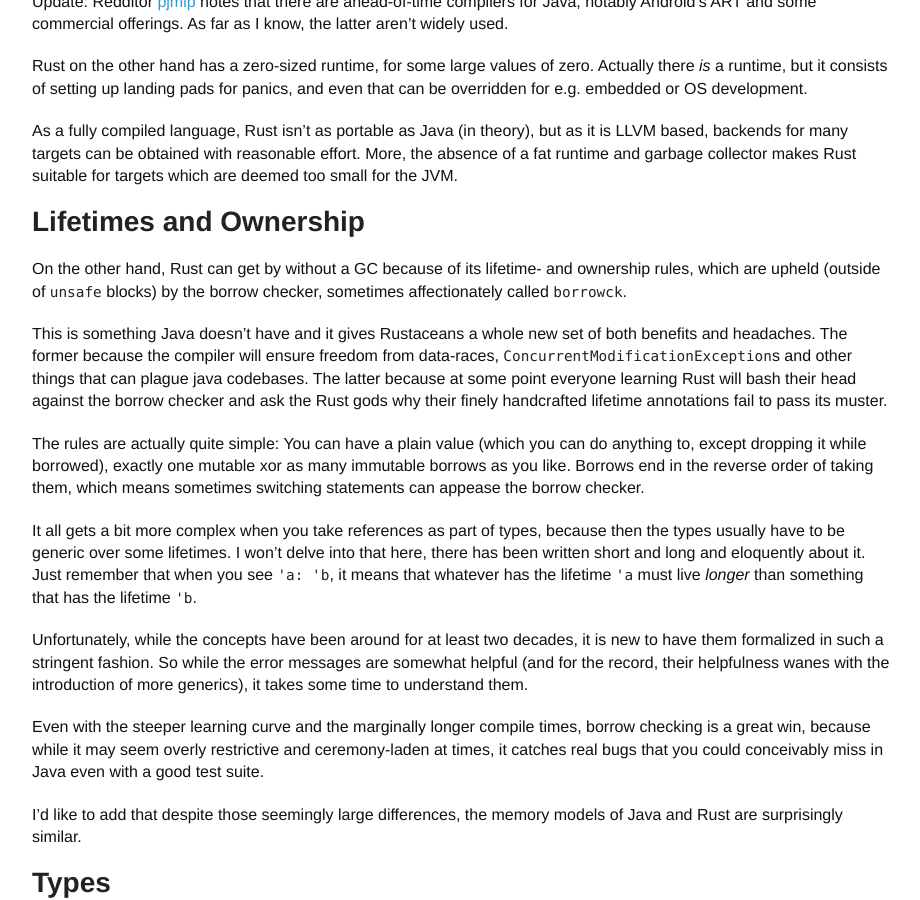
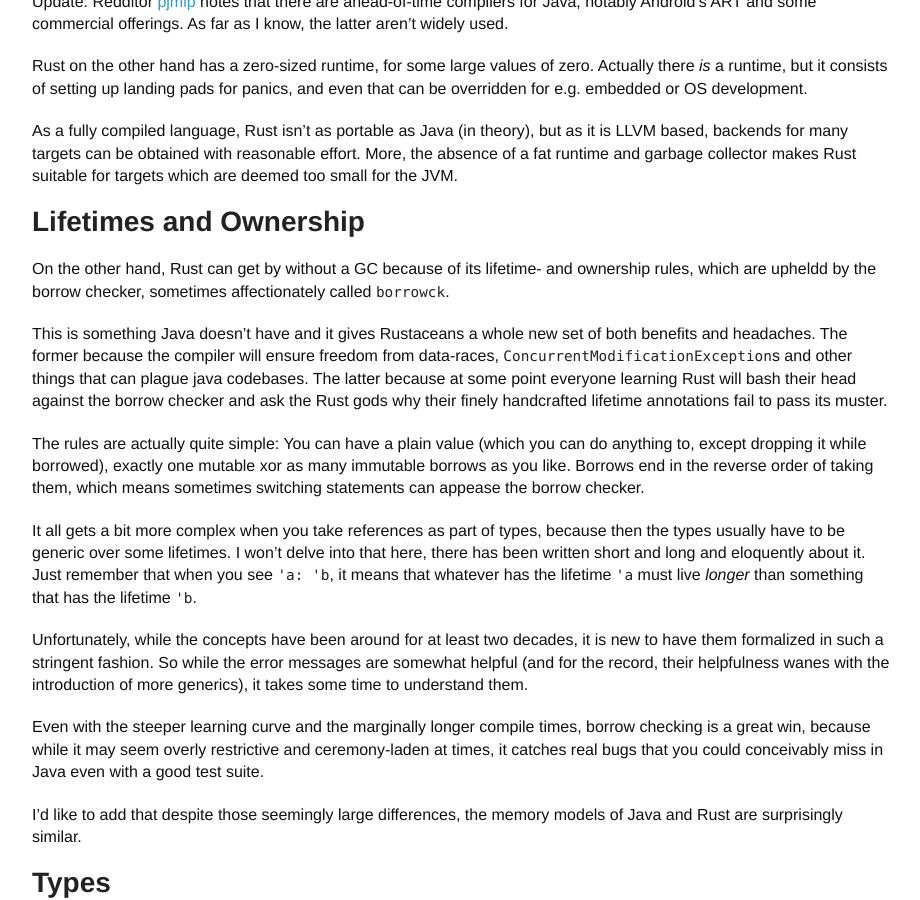
Before and after one commit to llogiq/llogiq.github.io, a Jekyll site: the page built from _posts/2016-02-28-java-rust.md, in a window 1280 px wide and 900 px high, scrolled down 1457 px. Shown: the whole window, without its empty margins (178-1098 px from the left). Built offline with Jekyll 4.4.1, drawn with Linux system fonts in a browser that asks for light colours.

Commit message:
Give borrowck more credit

```diff
--- a/_posts/2016-02-28-java-rust.md
+++ b/_posts/2016-02-28-java-rust.md
@@ -94,8 +94,8 @@ suitable for targets which are deemed too small for the JVM.
 # Lifetimes and Ownership
 
 On the other hand, Rust can get by without a GC because of its lifetime- and
-ownership rules, which are upheld (outside of `unsafe` blocks) by the borrow
-checker, sometimes affectionately called `borrowck`.
+ownership rules, which are upheldd by the borrow checker, sometimes
+affectionately called `borrowck`.
 
 This is something Java doesn't have and it gives Rustaceans a whole new set of
 both benefits and headaches. The former because the compiler will ensure
```
